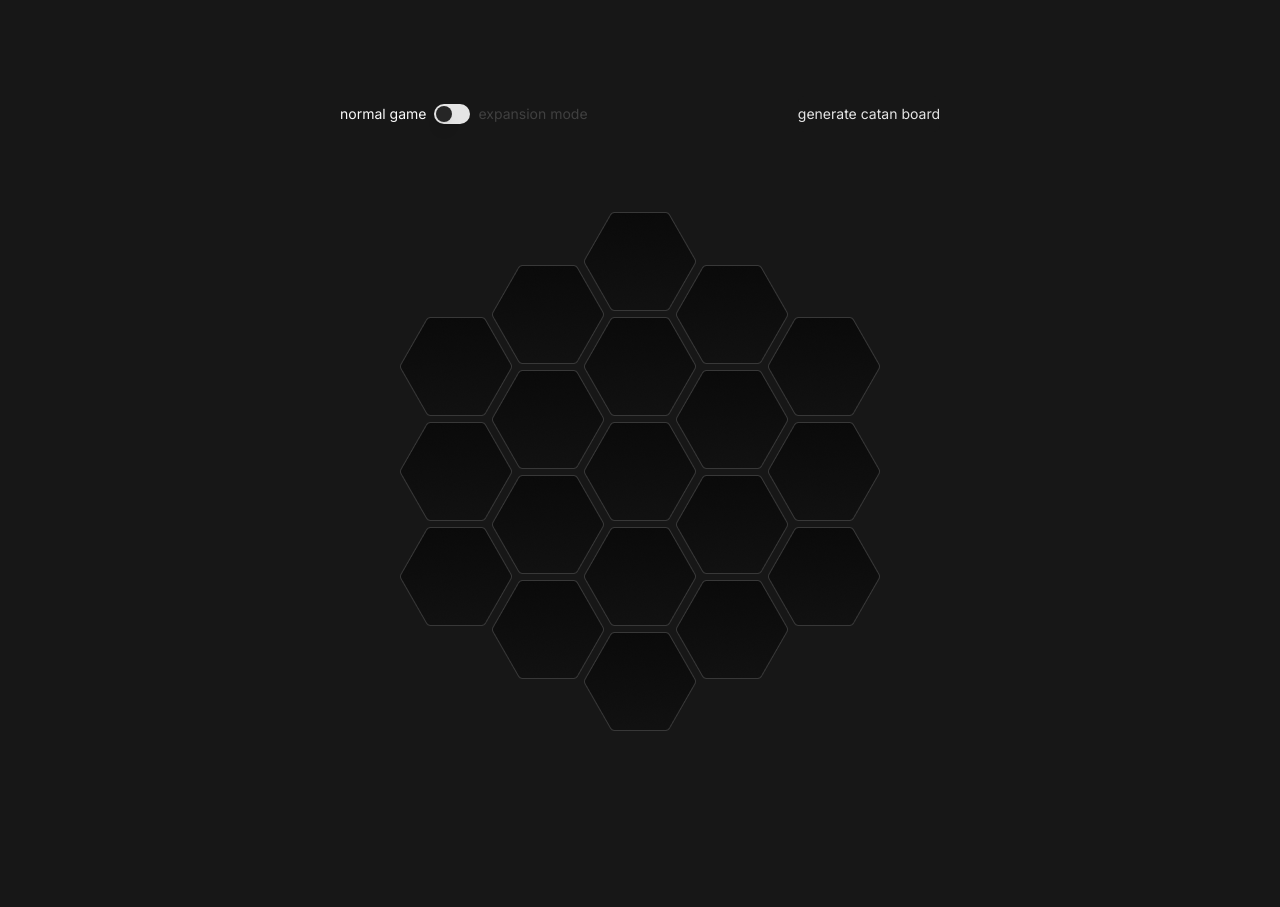
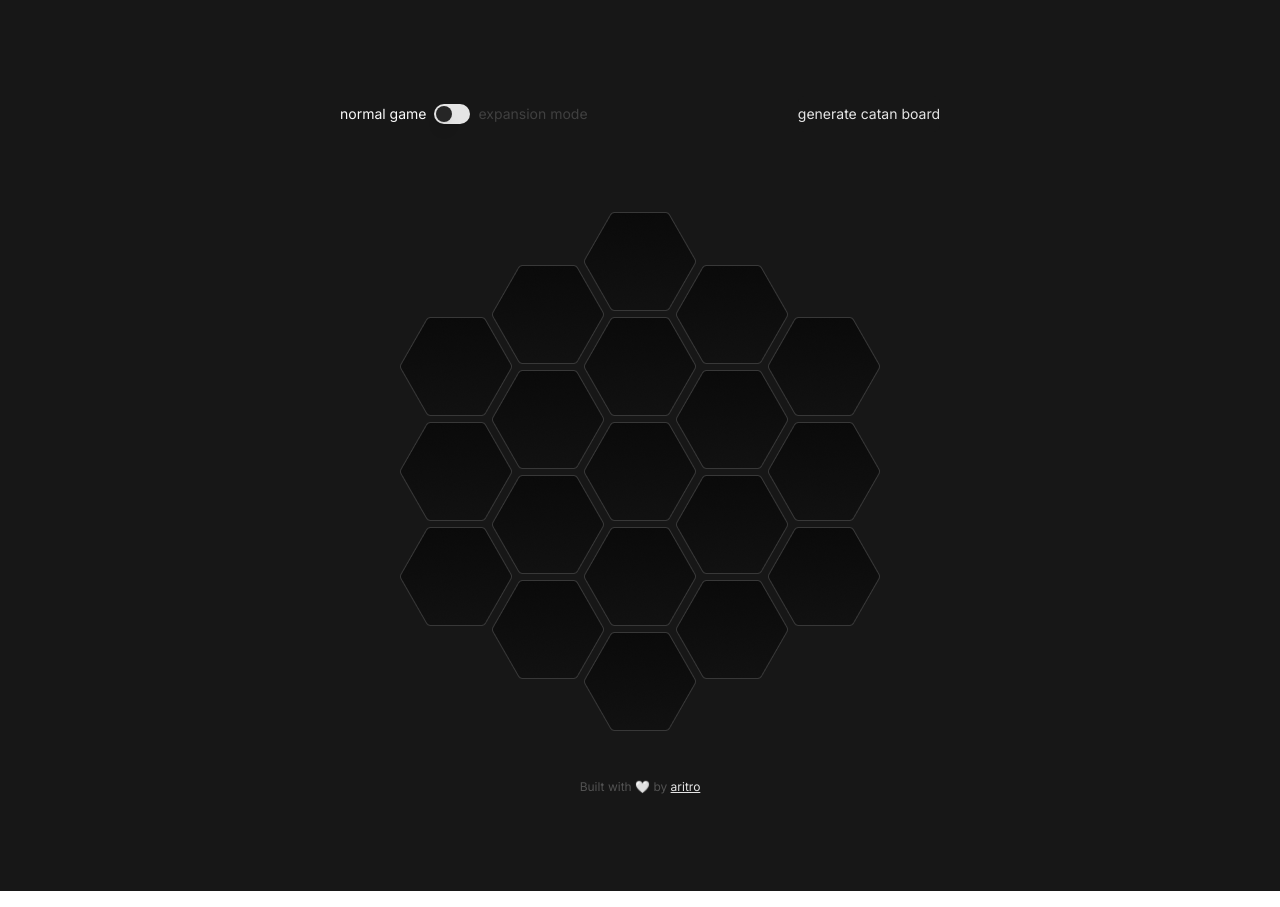
Before and after one commit to aritropaul/catanator, a Next.js app: page / in a window 1280 px wide. Built offline with nearby package versions, Linux system fonts and the light colour scheme.

Commit message:
v3 - footer

```diff
--- a/app/page.tsx
+++ b/app/page.tsx
@@ -8,6 +8,7 @@ import { Tile } from '@/components/ui/tile'
 import { useEffect, useState } from 'react';
 import { generateMap } from '@/lib/catan';
 import { Button } from '@/components/ui/button';
+import Link from 'next/link';
 
 interface TileType {
   type: String
@@ -102,7 +103,7 @@ export default function Home() {
           </div>
           <Button className='dark bg-neutral-900 text-neutral-200 hover:bg-neutral-900 border-none px-0 font-normal' variant="link" onClick={handleClick}>generate catan board</Button>
         </div>
-        <div className="w-full py-20 justify-center items-center inline-flex">
+        <div className="w-full pt-20 pb-12 justify-center items-center inline-flex">
           <div className="flex justify-start items-center flex-grow-0 flex-shrink-0 md:space-x-[-20px] space-x-[-12px]">
             <div className="flex-col justify-start items-start gap-1.5 inline-flex">
               {
@@ -166,6 +167,7 @@ export default function Home() {
           </div>
         </div>
       </div>
+      <div className='footer text-xs text-neutral-600'>Built with 🤍 by <Link className='text-neutral-200 underline' href={'https://aritro.xyz'}>aritro</Link></div>
     </main>
   )
 }
```
